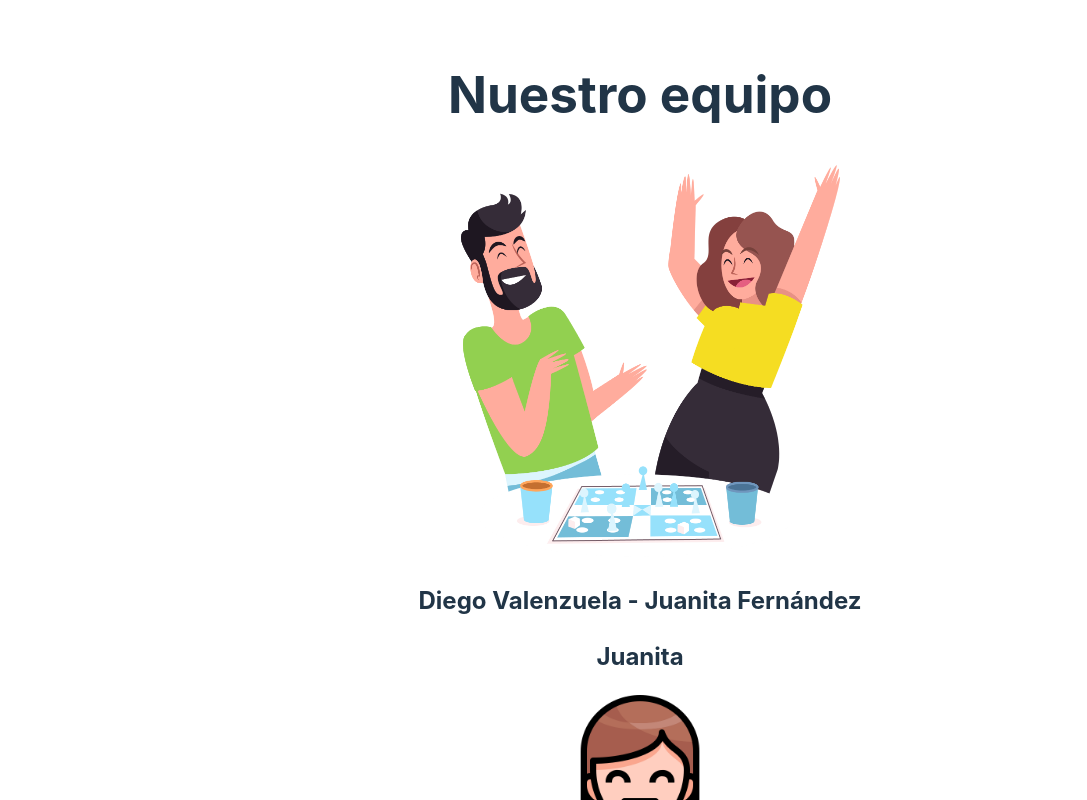
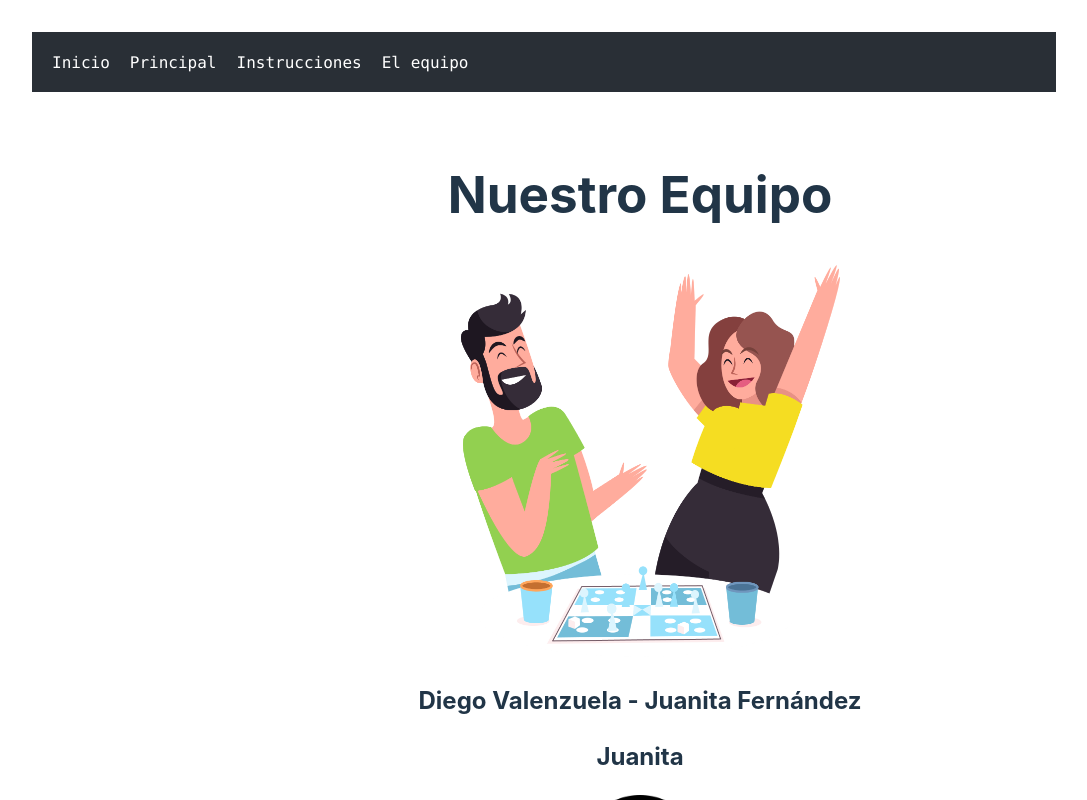
Before and after one commit to juanifdez/BrainRoyale, a React (Vite) app in the folder the-game/: page /teampage in a window 1280 px wide. Shown: the top 800 px of the page, without its empty margins (0-1087 px from the left). Built offline with nearby package versions, Linux system fonts and the light colour scheme.

Commit message:
feat(Navbar): integración de Navbar con el Routing

```diff
--- /dev/null
+++ b/the-game/src/common/App.css
@@ -0,0 +1,69 @@
+:root {
+    font-family: Inter, system-ui, Avenir, Helvetica, Arial, sans-serif;
+    line-height: 1.5;
+    font-weight: 400;
+
+    color-scheme: light dark;
+    color: rgba(255, 255, 255, 0.87);
+    background-color: #242424;
+
+    font-synthesis: none;
+    text-rendering: optimizeLegibility;
+    -webkit-font-smoothing: antialiased;
+    -moz-osx-font-smoothing: grayscale;
+    -webkit-text-size-adjust: 10%;
+  }
+
+  a {
+    font-weight: 500;
+    color: #646cff;
+    text-decoration: inherit;
+  }
+  a:hover {
+    color: #535bf2;
+  }
+
+  body {
+    margin: 0;
+    display: flex;
+    place-items: center;
+    min-width: 320px;
+    min-height: 100vh;
+  }
+
+  h1 {
+    font-size: 3.2em;
+    line-height: 1.1;
+  }
+
+  button {
+    border-radius: 8px;
+    border: 1px solid transparent;
+    padding: 0.6em 1.2em;
+    font-size: 1em;
+    font-weight: 500;
+    font-family: inherit;
+    background-color: #1a1a1a;
+    cursor: pointer;
+    transition: border-color 0.25s;
+  }
+  button:hover {
+    border-color: #646cff;
+  }
+  button:focus,
+  button:focus-visible {
+    outline: 4px auto -webkit-focus-ring-color;
+  }
+
+  @media (prefers-color-scheme: light) {
+    :root {
+      color: #213547;
+      background-color: #ffffff;
+    }
+    a:hover {
+      color: #747bff;
+    }
+    button {
+      background-color: #f9f9f9;
+    }
+  }
--- a/the-game/src/common/App.jsx
+++ b/the-game/src/common/App.jsx
@@ -1,14 +1,22 @@
-import React from 'react'
-import ReactDOM from 'react-dom/client'
-import './index.css'
-import LandingPage from './LandingPage'
-/* import TeamPage from './TeamPage'
-import RulesPage from '../game/RulesPage' */
-import Navbar from './Navbar'
+import './App.css';
+import Navbar from './Navbar';
 
-ReactDOM.createRoot(document.getElementById('root')).render(
-  <React.StrictMode>
+export default function App() {
+  return (
+
+      <div className="block">
       <Navbar/>
-      <LandingPage/>
-  </React.StrictMode>,
-)
+      <h1>Brain Royale</h1>
+      <h2>Página Principal</h2>
+      <img src="equipo.png" id='team' width="400" height="400"/>
+      <h2>Diego Valenzuela - Juanita Fernández</h2>
+      <h2>Juanita</h2>
+      <img src="dev-woman.png" id='dev-woman'/>
+      <p id='p-description'> Juanita Fernández tiene 22 años (no por mucho :P), estudia Ingeniería Matemática y es encargada del aspecto artístico y el código del juego. A pesar de tener una mente con muchos números, Juanita disfruta del arte y dibujar como hobby! Su flor favorita son los jazmines. Es una amante de los juegos de mesa, le encanta reunirse con su familia o amigos todos los fines de semana a pasar tiempo con ellos y probar un juego nuevo.  </p>
+      <h2>Diego</h2>
+      <img src="dev-man.png" id='dev-man'/>
+      <p id='p-description'> Diego Valenzuela tiene 22 años, estudia Ingeniería en Computación y es encargado de la gestión y el código del juego. A pesar de ser un nerd, a Diego le encanta la música y tocar la guitarra como pasatiempo. Su género de música favorito es el indie rock (aunque su placer culpable es Marcianeke!). Él ama los idiomas y los perros. Su sueño es viajar por el mundo antes de que una nueva pandemia golpee al mundo. Siempre ha querido tenido tener una pelea de boxeo contra un canguro salvaje en Australia.</p>
+
+      </div>
+    );
+}
--- a/the-game/src/common/LandingPage.css
+++ b/the-game/src/common/LandingPage.css
@@ -1,6 +1,6 @@
 #root {
     max-width: 1280px;
     margin: 0 auto;
-    padding: 2rem;
+    padding: rem;
     text-align: center;
     }
--- a/the-game/src/common/LandingPage.jsx
+++ b/the-game/src/common/LandingPage.jsx
@@ -1,10 +1,12 @@
 import './LandingPage.css'
+import Navbar from './Navbar';
 
 export default function LandingPage() {
 
     return (
 
-        <div class="block">
+        <div className="block">
+        <Navbar/>
         <img src="logo.png" width="100" height="100"/>
         <h1>Bienvenido a Brain Royale</h1>
         <p>¡Prepárate para el juego de preguntas trivia más divertido del año!</p>
--- a/the-game/src/common/Navbar.css
+++ b/the-game/src/common/Navbar.css
@@ -1,11 +1,16 @@
-
+#root {
+    max-width: 1280px;
+    margin: 0 auto;
+    padding: rem;
+    text-align: center;
+    }
 .block-nav{
-    width: 50%;
+    width: 80%;
     height: 100px;
 }
 
 .nav-general{
-        width: 50%;
+        width: 80%;
         height: 60px;
         background: #292f36;
         position: absolute;
--- a/the-game/src/common/Navbar.jsx
+++ b/the-game/src/common/Navbar.jsx
@@ -2,11 +2,13 @@ import './Navbar.css'
 
 export default function Navbar() {
     return(
-    <div class="block-nav">
-        <div class="nav">
-        <nav class="nav-general">
+    <div className="block-nav">
+        <div className="nav">
+        <nav className="nav-general">
             <ul>
                 <li><a href="/">Inicio</a></li>
+                <li><a href="/app">Principal</a></li>
+                <li><a href="/rulespage">Instrucciones</a></li>
                 <li><a href="/teampage">El equipo</a></li>
             </ul>
         </nav>
--- a/the-game/src/common/Routing.jsx
+++ b/the-game/src/common/Routing.jsx
@@ -3,7 +3,7 @@ import Navbar from './Navbar'
 import LandingPage from './LandingPage'
 import TeamPage from './TeamPage'
 import RulesPage from '../game/RulesPage'
-/* import App from './App' */
+import App from './App'
 
 
 function Routing(){
@@ -12,11 +12,9 @@ function Routing(){
         <BrowserRouter>
             <Routes>
                 <Route path={'/navbar'} element={<Navbar/>}/>
-                {/* <Route path={'/landing'} element={<LandingPage/>}/> */}
                 <Route path={'/teampage'} element={<TeamPage/>}/>
-
                 <Route path={'/rulespage'} element={<RulesPage/>}/>
-
+                <Route path={'/app'} element={<App/>}/>
                 <Route path={'/'} element={<LandingPage/>}/>
             </Routes>
         </BrowserRouter>
--- a/the-game/src/common/TeamPage.jsx
+++ b/the-game/src/common/TeamPage.jsx
@@ -1,9 +1,12 @@
+import Navbar from './Navbar';
 import './TeamPage.css'
 
 export default function TeamPage() {
     return (
+
         <div className="block">
-        <h1>Nuestro equipo</h1>
+        <Navbar/>
+        <h1>Nuestro Equipo</h1>
         <img src="equipo.png" id='team' width="400" height="400"/>
         <h2>Diego Valenzuela - Juanita Fernández</h2>
         <h2>Juanita</h2>
--- a/the-game/src/common/main.jsx
+++ b/the-game/src/common/main.jsx
@@ -1,6 +1,5 @@
 import React from 'react'
 import ReactDOM from 'react-dom/client'
-/* import App from './App' */
 import './index.css'
 import Routing from './Routing'
 
--- a/the-game/src/game/RulesPage.jsx
+++ b/the-game/src/game/RulesPage.jsx
@@ -2,12 +2,14 @@ import './RulesPage.css'
 import RollDice from './RollDice'
 import { library } from '@fortawesome/fontawesome-svg-core'
 import { fas } from '@fortawesome/free-solid-svg-icons'
+import Navbar from '../common/Navbar'
 library.add(fas)
 
 export default function RulesPage()
 {
     return (
         <div class="block">
+        <Navbar/>
         <h1>Instrucciones</h1>
         <p>Cada jugador debe elegir una ficha de color. Es importante porque podrá saltarse una pregunta del color de su ficha una vez en la partida. </p>
         <img src="fichas/ficha_verde.png" width="80" height="80"/>
```
Also changed, not shown: 1 other file (tests, documents, lock files or other folders).
